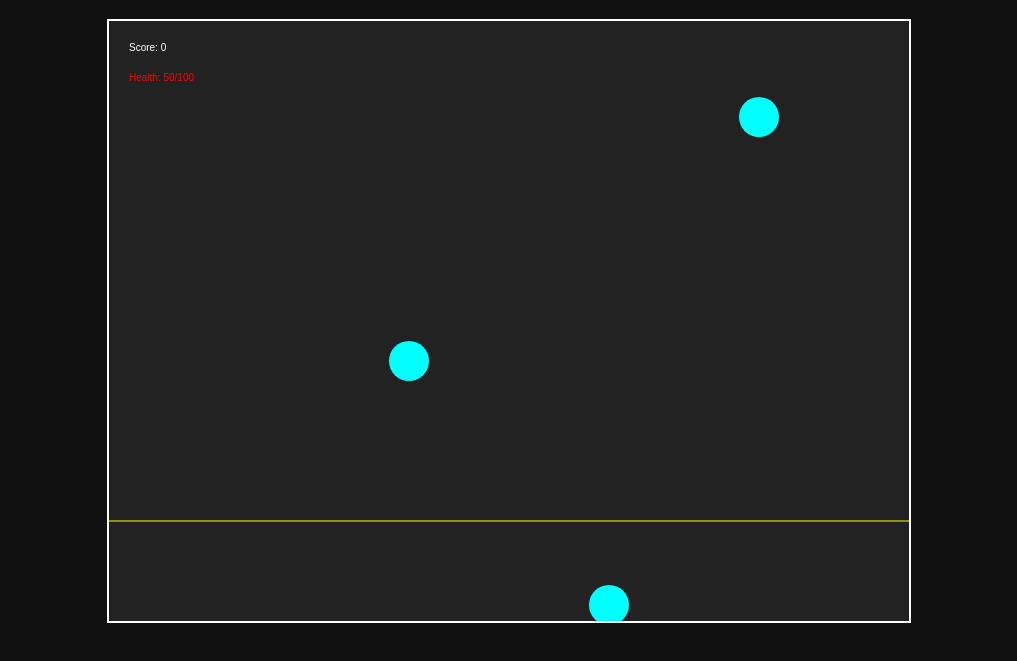
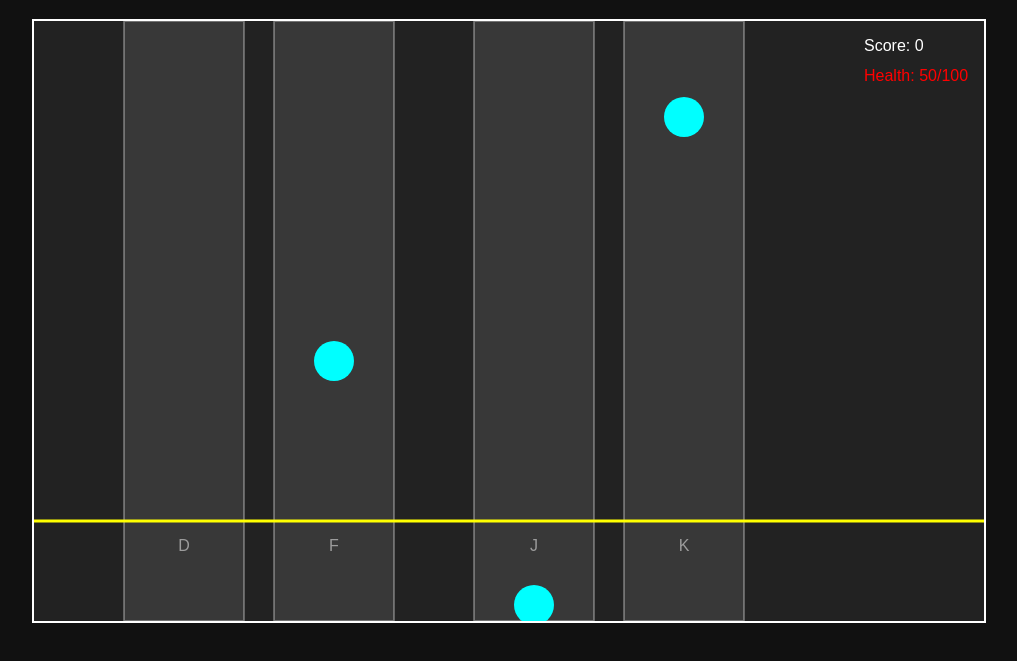
Before and after one commit to ezawn/Octavia, a website with bundled scripts: page public/index.html in a window 1280 px wide. Shown: the part 61-722 px from the top of the page, without its empty margins (131-1148 px from the left). Built offline with nearby package versions, Linux system fonts and the light colour scheme.

Commit message:
4 lanes with different backgrounds, moved text to right of playing field

```diff
--- a/package.json
+++ b/package.json
@@ -2,5 +2,9 @@
   "dependencies": {
     "express": "^5.1.0",
     "ws": "^8.18.3"
+  },
+  "devDependencies": {
+    "jasmine-browser-runner": "^3.0.0",
+    "jasmine-core": "^5.12.1"
   }
 }
--- a/public/game.js
+++ b/public/game.js
@@ -1,6 +1,6 @@
 import {  NOTE_SPEED,  HIT_LINE,  SPAWN_INTERVAL,  NOTE_RADIUS,  SCORE_PER_HIT,  MAX_HEALTH,  HEALTH_DAMAGE_PER_MISS,  COLOURS,} from "./constants.js";
 import { spawnNote, updateNotes } from "./noteManager.js";
-import {  clear,  drawHitLine,  drawNotes,  drawScore,  drawHealth,} from "./renderer.js";
+import {  clear,  drawLanes,  drawHitLine,  drawNotes,  drawScore,  drawHealth,  drawGameOver,} from "./renderer.js";
 
 const canvas = document.getElementById("gameCanvas");
 const ctx = canvas.getContext("2d");
@@ -12,7 +12,7 @@ let gameState = {
   lastSpawn: 0,
   gameOver: false,
 };
-
+window.gameState = gameState;
 export function getGameState() {
   return gameState;
 }
@@ -58,10 +58,15 @@ function update() {
 
 function draw() {
   clear(ctx, canvas);
+  drawLanes(ctx, canvas, HIT_LINE);
   drawHitLine(ctx, canvas, COLOURS.HIT_LINE, HIT_LINE);
   drawNotes(ctx, gameState.notes, COLOURS.NOTE, NOTE_RADIUS);
-  drawScore(ctx, gameState.score, COLOURS.SCORE);
-  drawHealth(ctx, gameState.health, MAX_HEALTH, COLOURS.HEALTH);
+  drawScore(ctx, gameState.score, COLOURS.SCORE, canvas);
+  drawHealth(ctx, gameState.health, MAX_HEALTH, COLOURS.HEALTH, canvas);
+
+  if (gameState.gameOver) {
+    drawGameOver(ctx, canvas, gameState.score);
+  }
 }
 
 
--- a/public/index.html
+++ b/public/index.html
@@ -6,7 +6,7 @@
 </head>
 <body>
     <h1>Octavia</h1>
-    <canvas id="gameCanvas" width="800" height="600"></canvas>
+    <canvas id="gameCanvas" width="950" height="600"></canvas>
     <script src="main.js" type="module"></script>
 </body>
 </html>
--- a/public/renderer.js
+++ b/public/renderer.js
@@ -1,9 +1,40 @@
+import { LANES } from './constants.js';
+
+const LANE_WIDTH = 120;
+const KEYBINDS = ['D', 'F', 'J', 'K'];
+const LANE_COLOUR = 'rgba(255, 255, 255, 0.1)';
+const BORDER_COLOUR = 'rgba(255, 255, 255, 0.3)';
+
 export function clear(ctx, canvas) {
     ctx.clearRect(0, 0, canvas.width, canvas.height);
+}
+/*fillText appears in most functions
+The fillText method takes the parameters the text to be displayed, the x and y coordinates and the max width
+the max width is optional*/
+export function drawLanes(ctx, canvas, hitLine) {
+    LANES.forEach((laneX, i) => {
+        const laneLeft = laneX - LANE_WIDTH / 2;
+
+        //Draw background
+        ctx.fillStyle = LANE_COLOUR;
+        ctx.fillRect(laneLeft, 0, LANE_WIDTH, canvas.height);
+
+        // Draw border around lanes
+        ctx.strokeStyle = BORDER_COLOUR;
+        ctx.lineWidth = 2;
+        ctx.strokeRect(laneLeft, 0, LANE_WIDTH, canvas.height);
+
+        // Draw keybind labels. Will be below hitline for visibility
+        ctx.fillStyle = 'rgba(255, 255, 255, 0.5)';
+        ctx.font = '16px Arial';
+        ctx.textAlign = 'center';
+        ctx.fillText(KEYBINDS[i], laneX, hitLine + 30);
+    });
 }
 
 export function drawHitLine(ctx, canvas, colour, y) {
     ctx.strokeStyle = colour;
+    ctx.lineWidth = 3;
     ctx.beginPath();
     ctx.moveTo(0, y);
     ctx.lineTo(canvas.width, y);
@@ -19,12 +50,32 @@ export function drawNotes(ctx, notes, colour, radius) {
     });
 }
 
-export function drawScore(ctx, score, colour) {
+export function drawScore(ctx, score, colour, canvas) {
     ctx.fillStyle = colour;
-    ctx.fillText(`Score: ${score}`, 20, 30);
+    ctx.font = '16px Arial';
+    ctx.textAlign = 'left';
+    ctx.fillText(`Score: ${score}`, 830, 30);
 }
 
-export function drawHealth(ctx, health, maxHealth, colour) {
+export function drawHealth(ctx, health, maxHealth, colour, canvas) {
     ctx.fillStyle = colour;
-    ctx.fillText(`Health: ${health}/${maxHealth}`, 20, 60);
+    ctx.font = '16px Arial';
+    ctx.textAlign = 'left';
+    ctx.fillText(`Health: ${health}/${maxHealth}`, 830, 60);
 }
+
+export function drawGameOver(ctx, canvas, score) {
+    // Semi-transparent overlay
+    ctx.fillStyle = 'rgba(0, 0, 0, 0.7)';
+    ctx.fillRect(0, 0, canvas.width, canvas.height);
+
+    // Game Over text
+    ctx.fillStyle = 'white';
+    ctx.font = 'bold 48px Arial';
+    ctx.textAlign = 'center';
+    ctx.fillText('GAME OVER', canvas.width / 2, canvas.height / 2 - 50);
+
+    // Final score
+    ctx.font = '32px Arial';
+    ctx.fillText(`Final Score: ${score}`, canvas.width / 2, canvas.height / 2 + 20);
+}
```
Also changed, not shown: 1 other file.
